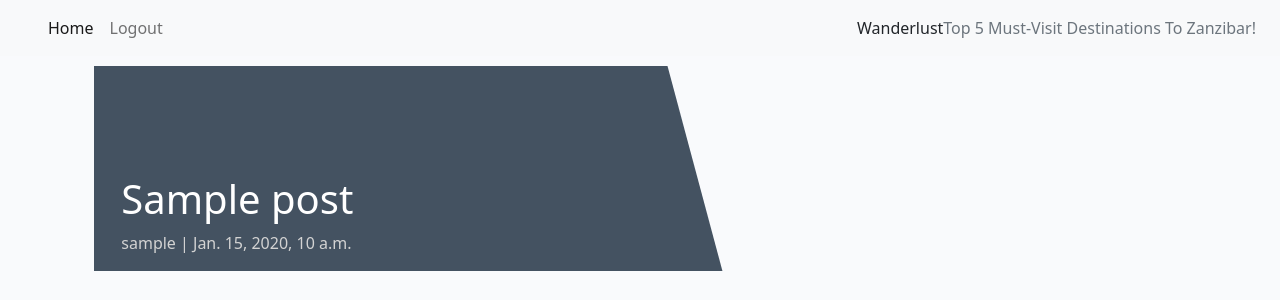
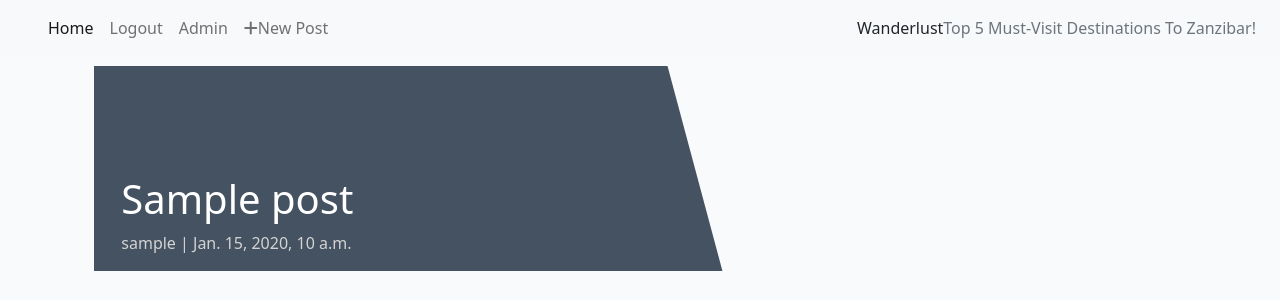
Before and after one commit to Graciekan21/django-wanderlust, a Django app: a page that uses templates/base.html in a window 1280 px wide. Shown: the top 300 px of the page. Run offline with Django 3.2, Linux system fonts and the light colour scheme; a user stored in the database is signed in; tables that the repository leaves empty hold one stand-in row (values such as "Sample post"); some libraries are stand-ins or nearby versions.

Commit message:
Updated post editing and added post deletion

```diff
--- a/blog/urls.py
+++ b/blog/urls.py
@@ -11,6 +11,6 @@ urlpatterns = [
     path('post.html/', views.PostView.as_view(), name='post'),
     #path('add_category.html/', views.AddCategoryView.as_view(), name='add_category'),
     #path('<slug:slug>/update/', views.EditPostView.as_view(), name='update_post'),
-    #path('<slug:slug>/delete/', views.DeletePostView.as_view(), name='delete_post'),
+    path('delete/<slug:slug>/', views.DeletePostView.as_view(), name='delete_post'),
     #path('category/<str:cats>/', CategoryView, name='category'),
 ]
--- a/blog/views.py
+++ b/blog/views.py
@@ -1,4 +1,4 @@
-from django.shortcuts import render, get_object_or_404, reverse
+from django.shortcuts import render, get_object_or_404, reverse, redirect
 from django.views import generic, View
 from django.http import HttpResponseRedirect
 from .models import Post
@@ -37,7 +37,7 @@ class PostDetailEdit(View):
                 "commented": False,
                 "liked": liked,
                 "categories":categories,
-                "comment_form": CommentForm()
+                "form": PostForm(instance=post)
             },
         )
 
@@ -45,47 +45,40 @@ class PostDetailEdit(View):
         queryset = Post.objects.filter(status=1)
         post = get_object_or_404(queryset, slug=slug)
         categories = Category.objects.all()
-        if request.POST['featured_image']!="":
-            try:
-                image = request.POST['featured_image']
-                # Upload image to Cloudinary
-                result = upload(image, use_filename=True)
+        #comments = post.comments.filter(approved=True).order_by("-created_on")
+        try:
+            image = request.POST['featured_image']
+            # Upload image to Cloudinary
+            result = upload(image, use_filename=True)
 
-                # Handle success or error response
-                if 'url' in result:
-                    cloudinary_url = result['url']
-                else:
-                    return render(request, 'error.html', {'error_message': result.get('error', 'Unknown error')})
-            except:
-                cloudinary_url = "https://res.cloudinary.com/damp5dgzr/image/upload/v1712097422/dbb0ysf3wukulyemhmey.jpg"
+            # Handle success or error response
+            if 'url' in result:
+                cloudinary_url = result['url']
+            else:
+                return render(request, 'update_post.html', {'msg': result.get('error', 'Unknown error')})
+        except:
+            cloudinary_url = "https://res.cloudinary.com/damp5dgzr/image/upload/v1712097422/dbb0ysf3wukulyemhmey.jpg"
 
-
-
-        post_form = PostForm(data=request.POST)
+        post_form = PostForm(data=request.POST,instance=post)
         if post_form.is_valid():
+            #comment_form.instance.featured_image= cloudinary_url
             post_form.featured_image= cloudinary_url
             mypost = post_form.save(commit=False)
             mypost.save()
-            msg="Updated Successfuly"
+            msg="Saved Successfully"
         else:
-            post_form = PostForm()
+            #post_form = PostForm()
             msg="Invalid Input!"
 
         return render(
             request,
             "update_post.html",
-            {
-                "msg":msg,
-                "is_post_user":(request.user.id==post.author.id),
-                "post": post,
-                "categories":categories,
-
-            },
+            {"form":post_form,"msg":msg},
         )
 
 class PostDetail(View):
 
-    def get(self, request, slug, *args, **kwargs):
+    def get(self, request, slug=None, *args, **kwargs):
         queryset = Post.objects.filter(status=1)
         post = get_object_or_404(queryset, slug=slug)
         comments = post.comments.filter(approved=True).order_by("-created_on")
@@ -106,7 +99,7 @@ class PostDetail(View):
             },
         )
 
-    def post(self, request, slug, *args, **kwargs):
+    def post(self, request, slug=None, *args, **kwargs):
 
         queryset = Post.objects.filter(status=1)
         post = get_object_or_404(queryset, slug=slug)
@@ -147,6 +140,19 @@ class PostLike(View):
             post.likes.add(request.user)
 
         return HttpResponseRedirect(reverse('post_detail', args=[slug]))
+class DeletePostView(View):
+    def get(self, request, slug=None, *args, **kwargs):
+        queryset = Post.objects.filter(status=1)
+        post = get_object_or_404(queryset, slug=slug)
+        Post.objects.filter(slug=post.slug).delete()
+        return redirect('home')
+
+"""class DeleteComment(View):
+    def get(self, request, slug=None, *args, **kwargs):
+        queryset = Post.objects.filter(status=1)
+        post = get_object_or_404(queryset, slug=slug)
+        Post.objects.filter(slug=post.slug).delete()
+        return redirect('home')"""
 
 class PostView(View):
     model = Post
@@ -184,7 +190,7 @@ class PostView(View):
             mypost.save()
             msg="Saved Successfully"
         else:
-            post_form = PostForm()
+            #post_form = PostForm()
             msg="Invalid Input!"
 
         return render(
--- a/templates/base.html
+++ b/templates/base.html
@@ -44,6 +44,12 @@
               {% if user.is_authenticated %}
               <li class="nav-item">
                   <a class="nav-link" href="{% url 'account_logout' %}">Logout</a>
+              </li>
+              <li class="nav-item">
+                <a class="nav-link" href="{{'/admin'}}">Admin</a>
+              </li>
+              <li class="nav-item">
+                <a class="nav-link" href="{% url 'post' %}"><span class="fa fa-add"></span>New Post</a>
               </li>
               {% else %}
               <li class="nav-item">
--- a/templates/post.html
+++ b/templates/post.html
@@ -9,7 +9,7 @@
         <div class="form-group">
             <div class="col-10">
                 {% if msg %}
-                    <strong class="text-danger">{{msg}}</strong>
+                    <div><strong class="text-danger">{{msg}}</strong></div>
                 {% endif %}
                 <form class="d-inline" action="" method="POST">
                     {% csrf_token %}
--- a/templates/post_detail.html
+++ b/templates/post_detail.html
@@ -34,7 +34,9 @@
                 <div class="row">
 
                     <div class="col-1">
-
+                        {% if msg %}
+                            <strong class="text-danger">{{msg}}</strong>
+                        {% endif %}
                         <strong>
                         {% if user.is_authenticated %}
                         <form class="d-inline"  enctype="multipart/form-data" action="{% url 'post_like' post.slug %}" method="POST">
@@ -66,7 +68,7 @@
                                 <strong class="btn btn-dark text-light"><a href="{% url 'post_detail_edit' post.slug  %}"><i class="fa fa-pencil"></i>Edit</a></strong>
                             </div>
                             <div class="col-1">
-                                <strong class="btn btn-dark btn-outline-danger text-light"><a href=""><i class="fa fa-trash"></i>Delete</a></strong>
+                                <strong class="btn btn-dark btn-outline-danger text-light"><a href="{% url 'delete_post' post.slug %}"><i class="fa fa-trash"></i>Delete</a></strong>
                             </div>
 
                             {% else %}
```
Also changed, not shown: templates/update_post.html (+3 -16 lines).
